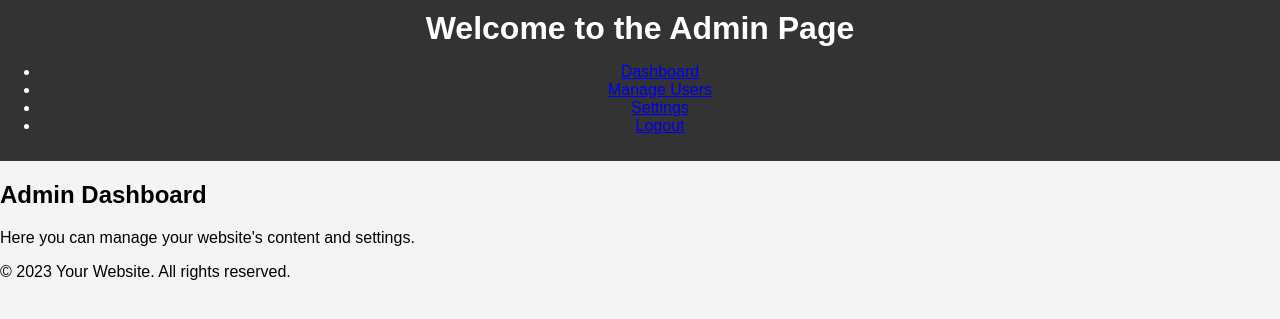
After one commit to Jishmajap/miniproject, a PHP site: page /Admin/admin.php in a window 1280 px wide. The commit adds this page. Shown: the top 319 px of the page. Run offline with PHP 8.4, Linux system fonts and the light colour scheme.

Commit message:
admin page

```diff
--- /dev/null
+++ b/Admin/admin.css
@@ -0,0 +1,87 @@
+/* admin.css */
+
+/* General Styles */
+body {
+    font-family: Arial, sans-serif;
+    background-color: #f4f4f4;
+    margin: 0;
+    padding: 0;
+}
+
+/* Header Styles */
+header {
+    background-color: #333;
+    color: #fff;
+    padding: 10px 0;
+    text-align: center;
+}
+
+header h1 {
+    margin: 0;
+}
+
+/* Sidebar Styles */
+.sidebar {
+    width: 250px;
+    height: 100vh;
+    background-color: #444;
+    color: #fff;
+    position: fixed;
+    top: 0;
+    left: 0;
+    padding-top: 20px;
+}
+
+.sidebar a {
+    color: #fff;
+    padding: 15px;
+    text-decoration: none;
+    display: block;
+}
+
+.sidebar a:hover {
+    background-color: #555;
+}
+
+/* Main Content Styles */
+.main-content {
+    margin-left: 250px;
+    padding: 20px;
+}
+
+.main-content h2 {
+    color: #333;
+}
+
+/* Table Styles */
+table {
+    width: 100%;
+    border-collapse: collapse;
+    margin-bottom: 20px;
+}
+
+table, th, td {
+    border: 1px solid #ddd;
+}
+
+th, td {
+    padding: 10px;
+    text-align: left;
+}
+
+th {
+    background-color: #f2f2f2;
+}
+
+/* Button Styles */
+button {
+    background-color: #333;
+    color: #fff;
+    border: none;
+    padding: 10px 20px;
+    cursor: pointer;
+}
+
+button:hover {
+    background-color: #555;
+}
--- /dev/null
+++ b/Admin/admin.php
@@ -0,0 +1,33 @@
+
+
+<!DOCTYPE html>
+<html lang="en">
+<head>
+    <meta charset="UTF-8">
+    <meta name="viewport" content="width=device-width, initial-scale=1.0">
+    <title>Admin Page</title>
+    <link rel="stylesheet" href="admin.css">
+</head>
+<body>
+    <header>
+        <h1>Welcome to the Admin Page</h1>
+        <nav>
+            <ul>
+                <li><a href="dashboard.php">Dashboard</a></li>
+                <li><a href="manage_users.php">Manage Users</a></li>
+                <li><a href="settings.php">Settings</a></li>
+                <li><a href="logout.php">Logout</a></li>
+            </ul>
+        </nav>
+    </header>
+    <main>
+        <section>
+            <h2>Admin Dashboard</h2>
+            <p>Here you can manage your website's content and settings.</p>
+        </section>
+    </main>
+    <footer>
+        <p>&copy; 2023 Your Website. All rights reserved.</p>
+    </footer>
+</body>
+</html>
--- a/signup.php
+++ b/signup.php
@@ -31,7 +31,7 @@
                             <label for="confirmpassword">Confirm Password:</label>
                             <input type="password" id="confirmpassword" name="confirmpassword" placeholder="confirm password" required><br><br>
 
-                            <input type="submit" value="Login">
+                            <input type="submit" value="Signup">
 
                             <p class="logintext">Already have an account? <a href="login.php">Login</a></p>
                         </form>
```
